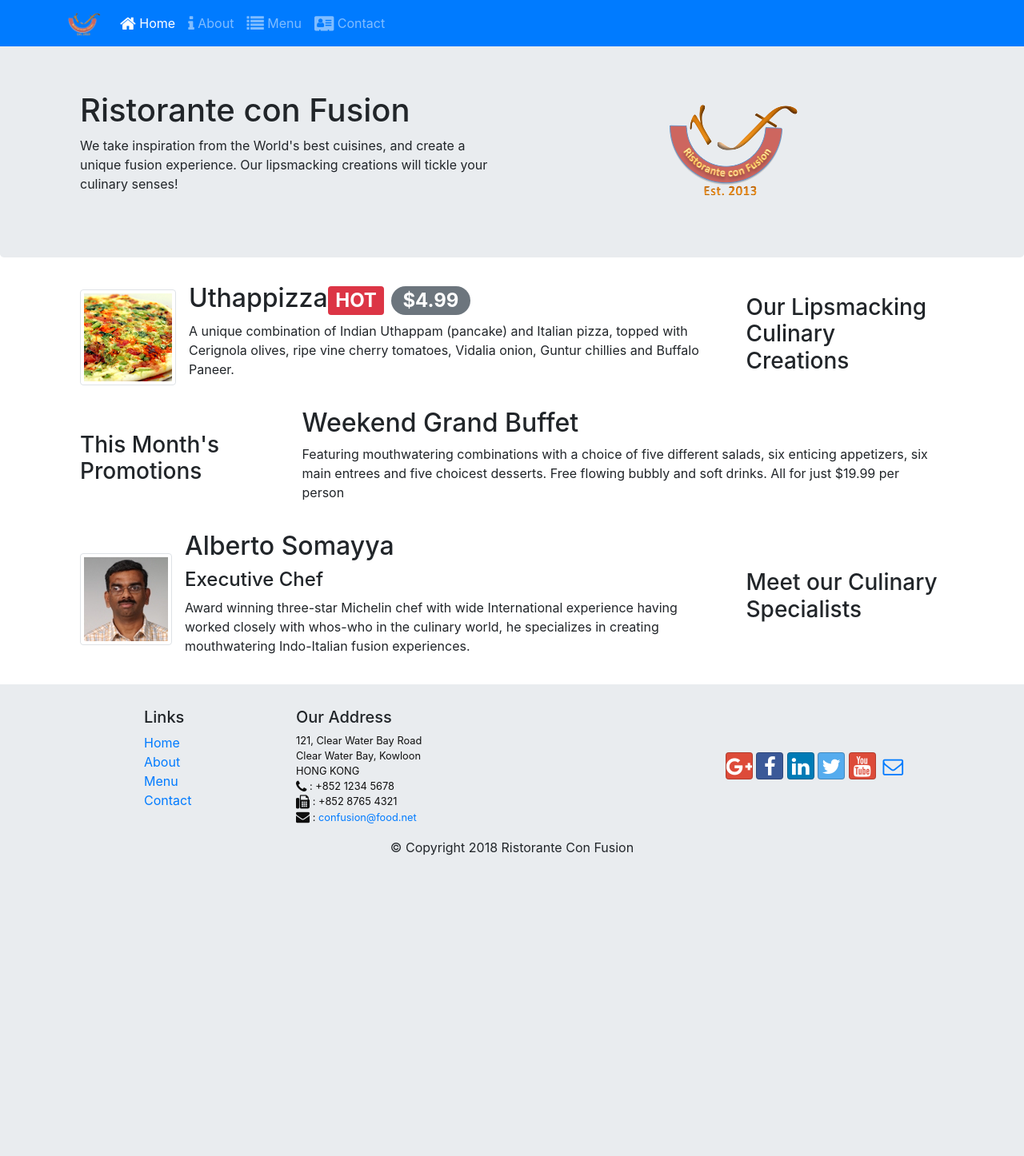
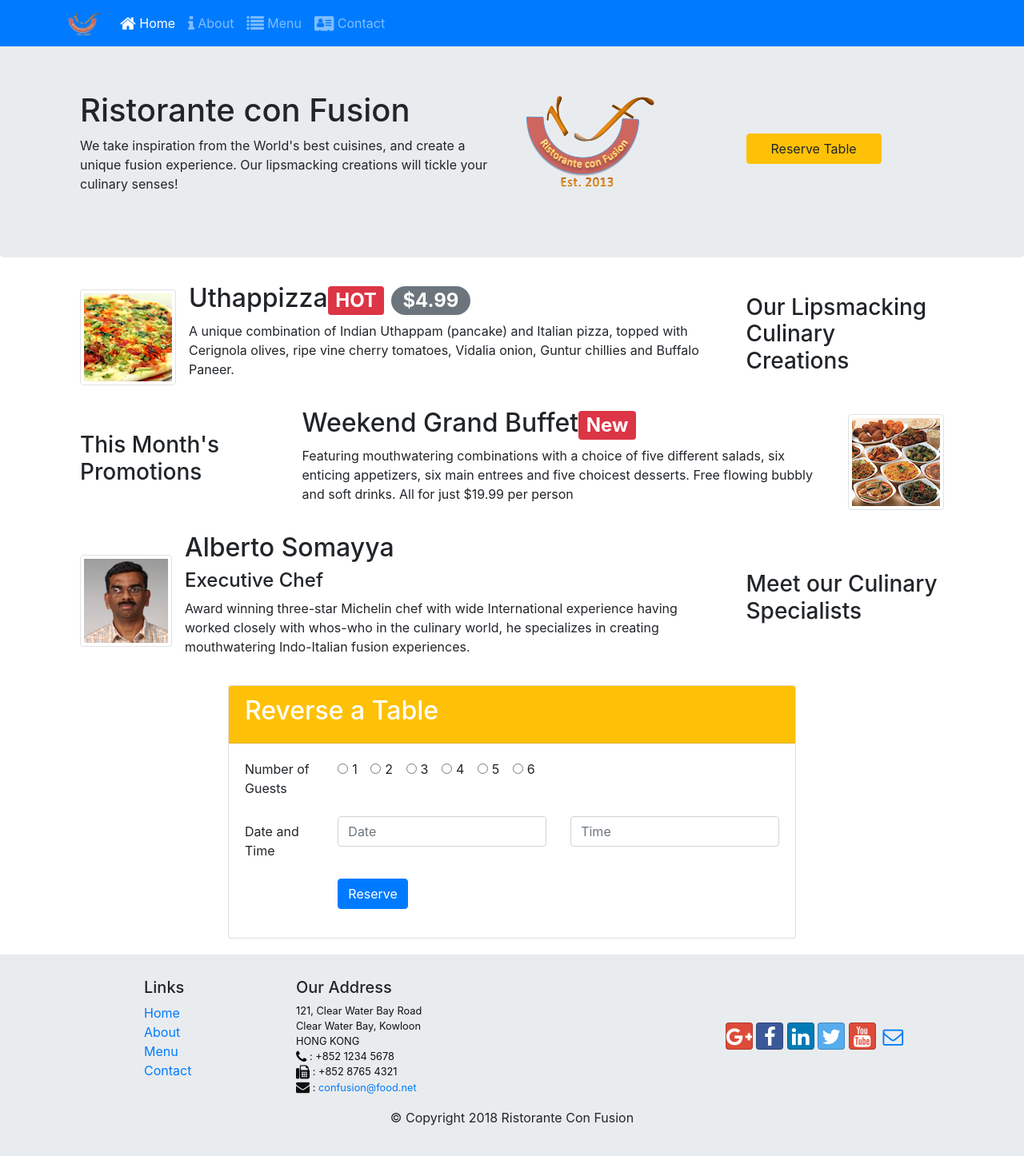
Before and after one commit to hflag/bootstrap_django, a Django app: page / in a window 1280 px wide. Shown: the whole page at 80% size. Before the commit the page ends 1070 px from the top, so only its background shows below. Run offline with Django 3.2, Linux system fonts and the light colour scheme; some libraries are stand-ins or nearby versions.

Commit message:
'进一步完善了index页面'

```diff
--- a/myapp/templates/myapp/index.html
+++ b/myapp/templates/myapp/index.html
@@ -54,10 +54,14 @@
             <div class="row row-header">
                 <div class="col-12 col-sm-6">
                     <h1>Ristorante con Fusion</h1>
-                    <p>We take inspiration from the World's best cuisines, and create a unique fusion experience. Our lipsmacking creations will tickle your culinary senses!</p>
+                    <p>We take inspiration from the World's best cuisines, and create a unique fusion experience. Our
+                        lipsmacking creations will tickle your culinary senses!</p>
                 </div>
-                <div class="col-12 col-sm align-self-center text-center">
+                <div class="col-12 col-sm-3">
                     <img src="{% static 'img/logo.png' %}" class="img-fluid">
+                </div>
+                <div class="col-12 col-sm-3 align-self-center">
+                    <a href="#1" class="btn btn-warning" style="padding-left:30px; padding-right: 30px;">Reserve Table</a>
                 </div>
             </div>
         </div>
@@ -73,8 +77,9 @@
                     <img class="d-flex mr-3 img-thumbnail align-self-center" src="{% static 'img/uthappizza.png' %}">
                     <div class="media-body">
                         <h2 class="mt-0">Uthappizza<span class="badge badge-danger">HOT</span>
-                        <span class="badge badge-pill badge-secondary">$4.99</span> </h2>
-                        <p class="d-none d-sm-block">A unique combination of Indian Uthappam (pancake) and Italian pizza, topped with Cerignola
+                            <span class="badge badge-pill badge-secondary">$4.99</span></h2>
+                        <p class="d-none d-sm-block">A unique combination of Indian Uthappam (pancake) and Italian
+                            pizza, topped with Cerignola
                             olives,
                             ripe vine cherry tomatoes, Vidalia onion, Guntur chillies and Buffalo Paneer.</p>
                     </div>
@@ -89,8 +94,19 @@
                 <h3>This Month's Promotions</h3>
             </div>
             <div class="col-12 col-sm col-md">
-                <h2>Weekend Grand Buffet</h2>
-                <p>Featuring mouthwatering combinations with a choice of five different salads, six enticing appetizers, six main entrees and five choicest desserts. Free flowing bubbly and soft drinks. All for just $19.99 per person </p>
+                <div class="media">
+
+                    <div class="media-body">
+                        <h2>Weekend Grand Buffet<span class="badge badge-danger">New</span></h2>
+                        <p class="d-none d-sm-block">Featuring mouthwatering combinations with a choice of five different salads, six enticing
+                            appetizers,
+                            six main entrees and five choicest desserts. Free flowing bubbly and soft drinks. All for
+                            just
+                            $19.99 per person </p>
+                    </div>
+                    <img class="d-flex ml-3 img-thumbnail align-self-center" src="{% static 'img/buffet.png' %}">
+                </div>
+
             </div>
         </div>
 
@@ -114,6 +130,54 @@
                 </div>
             </div>
         </div>
+
+        <div class="row row-content">
+            <div class="col-12 col-sm-2"></div>
+            <div class="col-12 col-sm-8">
+                <div class="card">
+                    <div class="card-header text-white bg-warning">
+                        <h2>Reverse a Table</h2>
+                    </div>
+                    <div class="card-body" id="1">
+                        <form >
+                            <fieldset class="form-group">
+                                <div class="row">
+                                    <legend class="col-form-label col-sm-2 pt-0">Number of Guests</legend>
+                                    <div class="col-sm-10">
+                                        {% for i in '123456'|make_list %}
+                                        <div class="form-check form-check-inline">
+                                            <input class="form-check-input" type="radio" name="gridRadios"
+                                                   id="gridRadios{{ i }}" value="option{{ i }}" >
+                                            <label class="form-check-label" for="gridRadios{{ i }}">
+                                                {{ forloop.counter }}
+                                            </label>
+                                        </div>
+                                        {% endfor %}
+
+                                    </div>
+                                </div>
+                            </fieldset>
+                            <div class="form-group row">
+                                <label for="Date" class="col-sm-2 col-form-label">Date and Time</label>
+                                <div class="col-sm-5">
+                                    <input type="email" class="form-control" id="date" placeholder="Date">
+                                </div>
+                                <div class="col-sm-5">
+                                    <input type="email" class="form-control" id="time" placeholder="Time">
+                                </div>
+                            </div>
+
+                            <div class="form-group row">
+                                <div class="col-sm-10 offset-sm-2">
+                                    <button type="submit" class="btn btn-primary">Reserve</button>
+                                </div>
+                            </div>
+                        </form>
+                    </div>
+                </div>
+            </div>
+            <div class="col-12 col-sm"></div>
+        </div>
     </div>
 
     <footer class="footer">
@@ -136,16 +200,22 @@
                         HONG KONG<br>
                         <i class="fa fa-phone fa-lg"></i> : +852 1234 5678<br>
                         <i class="fa fa-fax fa-lg"></i> : +852 8765 4321<br>
-		              <i class="fa fa-envelope fa-lg"></i> : <a href="mailto:confusion@food.net">confusion@food.net</a>
+                        <i class="fa fa-envelope fa-lg"></i> : <a
+                            href="mailto:confusion@food.net">confusion@food.net</a>
                     </address>
                 </div>
                 <div class="col-12 col-sm-4 align-self-center">
                     <div class="text-center">
-                        <a class="btn btn-social-icon btn-google" href="http://google.com/+"><i class="fa fa-google-plus"></i></a>
-                        <a class="btn btn-social-icon btn-facebook" href="http://www.facebook.com/profile.php?id="><i class="fa fa-facebook"></i></a>
-                        <a class="btn btn-social-icon btn-linkedin" href="http://www.linkedin.com/in/"><i class="fa fa-linkedin"></i></a>
-                        <a class="btn btn-social-icon btn-twitter" href="http://twitter.com/"><i class="fa fa-twitter"></i></a>
-                        <a class="btn btn-social-icon btn-google" href="http://youtube.com/"><i class="fa fa-youtube"></i></a>
+                        <a class="btn btn-social-icon btn-google" href="http://google.com/+"><i
+                                class="fa fa-google-plus"></i></a>
+                        <a class="btn btn-social-icon btn-facebook" href="http://www.facebook.com/profile.php?id="><i
+                                class="fa fa-facebook"></i></a>
+                        <a class="btn btn-social-icon btn-linkedin" href="http://www.linkedin.com/in/"><i
+                                class="fa fa-linkedin"></i></a>
+                        <a class="btn btn-social-icon btn-twitter" href="http://twitter.com/"><i
+                                class="fa fa-twitter"></i></a>
+                        <a class="btn btn-social-icon btn-google" href="http://youtube.com/"><i
+                                class="fa fa-youtube"></i></a>
                         <a class="btn btn-social-icon" href="mailto:"><i class="fa fa-envelope-o"></i></a>
                     </div>
                 </div>
```
Also changed, not shown: readme.MD, screen_shots/bigindex.png (added), screen_shots/smallindex.png (added). Lines whose indentation alone changed are shown as unchanged.
